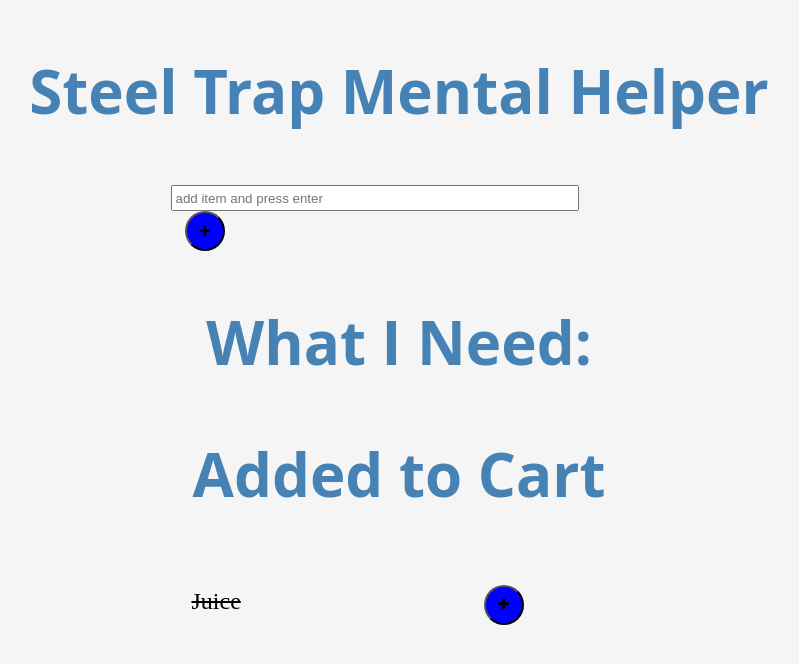
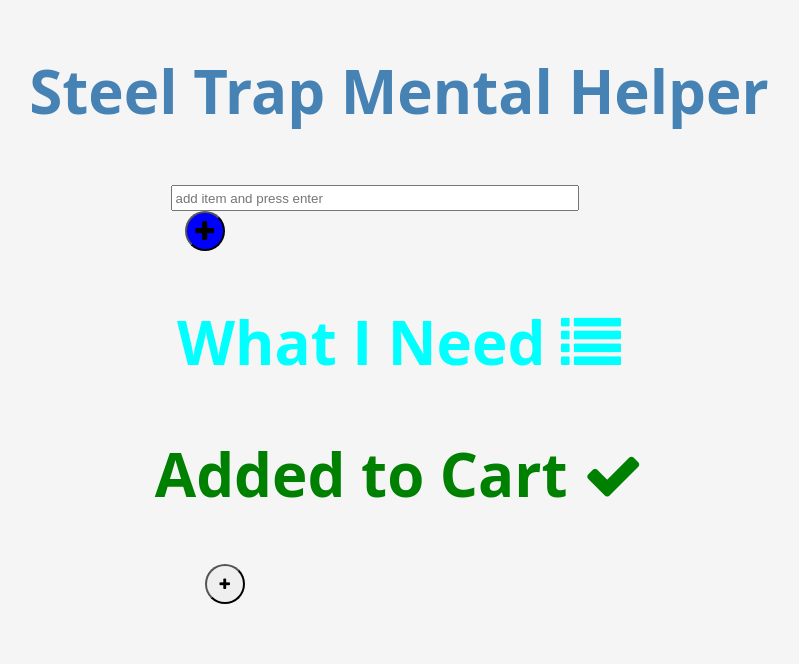
Before and after one commit to IMLaing/shoplist, a plain HTML site: page index.html in a window 1280 px wide. Shown: the whole page, without its empty margins (241-1040 px from the left). Drawn offline with nearby package versions, Linux system fonts and the light colour scheme.

Commit message:
updated buttons

```diff
--- a/css/style.css
+++ b/css/style.css
@@ -3,22 +3,17 @@ body {
 	font-size: 1.5em;
 	font-family: IMLText;
 }
-
-
 h1 {
 	font-family: Open Sans;
 	color: steelblue;
 	font-size: 2.5em;
 	text-align: center;
 }
-
-
 button {
 	border-radius: 100%;
 	height: 3em;
 	width: 3em;
 	margin: 0 1em;
-
 }
 body > section.onList > ul > div > button.check > i{
 	font-size: 2em;
@@ -27,16 +22,15 @@ body > section.onList > ul > div > button.check > i{
 body > section.onList > ul > div > button.remove > i{
 	font-size: 2em;
 }
-
-
-.add {
+#addForm > button  {
 	background: blue;
 }
-
+#addForm > button > i {
+	font-size: 1.8em;
+}
 .remove {
 	background-color: red;
 }
-
 .check {
 	background-color: lightblue;
 }
@@ -53,24 +47,26 @@ section{
 	margin: 0px auto;
 	width: 60%;
 }
-
 li {
 	width: 60%;
 	margin: 1em auto;
 }
-
 .needList li, .offList li {
 	display: inline-block;
 }
-
-
 .offList ul{
 	width: 60%;
 	margin: 0 auto;
-
 }
 
 .offList li {
      text-decoration: line-through;
 }
+.finCart {
+	color: green;
+}
+.startCart {
+	color: cyan;
+}
+
 /* @media for li width from 60 to 30% center the top add button */
--- a/index.html
+++ b/index.html
@@ -13,18 +13,17 @@
 			<h1> Steel Trap Mental Helper </h1>
 				<form id='addForm'>
 					<input class="submitItem" type="text" placeholder="add item and press enter">
-					<button class="add" type="submit"> <i class="fa fa-plus"></i> </button>
+					<button type="submit"> <i class="fa fa-plus"></i> </button>
 				</form>
 		</section>
 		<section class="onList">
-			<h1>What I Need:</h1>
+			<h1 class="startCart">What I Need <i class="fa fa-list"></i></h1>
 			<ul class="needList">
 			</ul>
 		</section>
 		<section class="offList">
-			<h1> Added to Cart </h1>
+			<h1 class="finCart"> Added to Cart <i class="fa fa-check"></i> </h1>
 			<ul id="finItem">
-				<li>Juice</li>
 				<button class="add" id="return"> <i class="fa fa-plus"></i> </button>
 			</ul>
 		</section>
--- a/js/script.js
+++ b/js/script.js
@@ -23,4 +23,9 @@ $(document).ready(function(){
 		console.log('clicked check to complete');
 		$(this).parent().appendTo('#finItem');
 	});
+
+	$('#return').on('click', 'i', function(){
+		$(this).parent().appendTo('.needList')
+	})
+
 });
```
